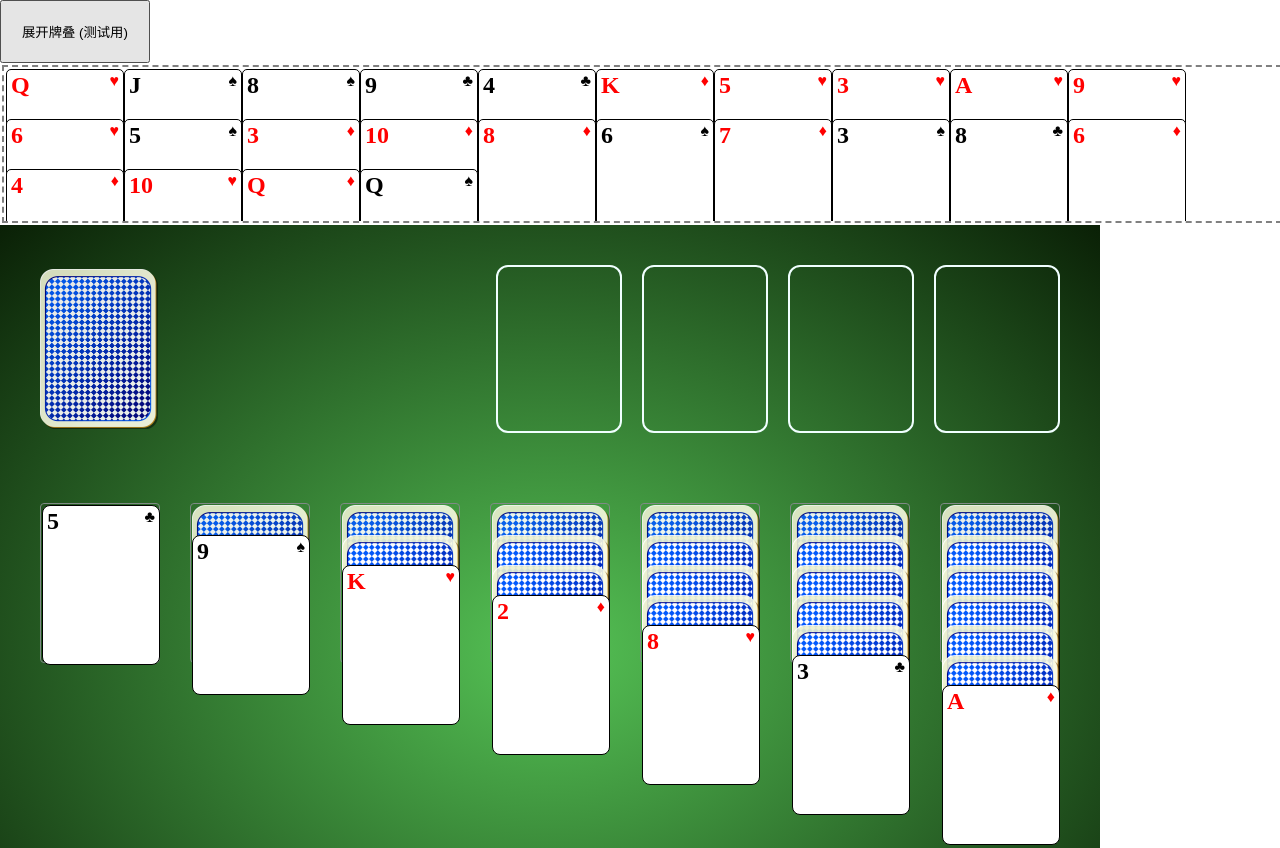
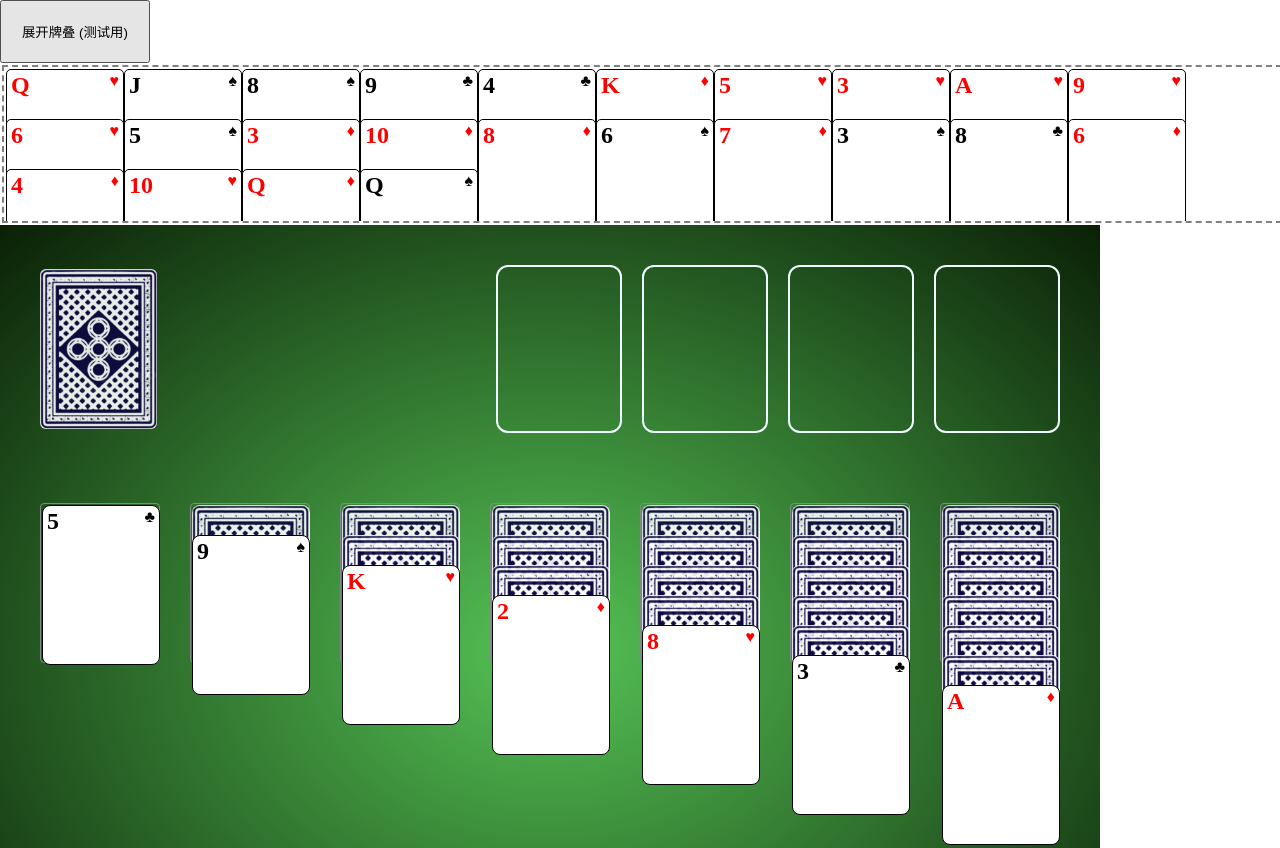
Before and after one commit to Imagine-ClaptonXu/card, a plain HTML site: page index.html in a window 1280 px wide. Shown: the top 848 px of the page. Drawn offline with Linux system fonts and the light colour scheme.

Commit message:
update: 更新卡背

```diff
--- a/index.css
+++ b/index.css
@@ -32,9 +32,10 @@
 .changeBtn {
 	margin-right: 10px;
 	background-color: #00008B;
-	background: url("./imgs/tinified/blueBg.png") no-repeat;
-	background-size: cover;
+	background: url("./imgs/tinified/newBg.png") no-repeat;
+	background-size: contain;
 	opacity: 0.9;
+	background-color: #FFFFFF;
 }
 .changedCardShow {
 	border: none !important;
@@ -57,7 +58,8 @@
 }
 .eachCard {
 	height: 160px;
-	width: 118px;
+	width: 117px;
+	border-radius: 6px;
 }
 
 .bottomCardBox {
@@ -89,8 +91,9 @@
 .isNegative {
 	height: 160px;
 	width: 118px;
-	background: url("./imgs/tinified/blueBg.png") no-repeat;
-	background-size: cover;
+	background: url("./imgs/tinified/newBg.png") no-repeat;
+	background-size: contain;
+	background-color: #FFFFFF;
 	border: none;
 	opacity: 0.9;
 }
```
Also changed, not shown: imgs/tinified/blueBg.png (deleted), imgs/tinified/newBg.png (added), imgs/tinified/redBg.png (deleted).
